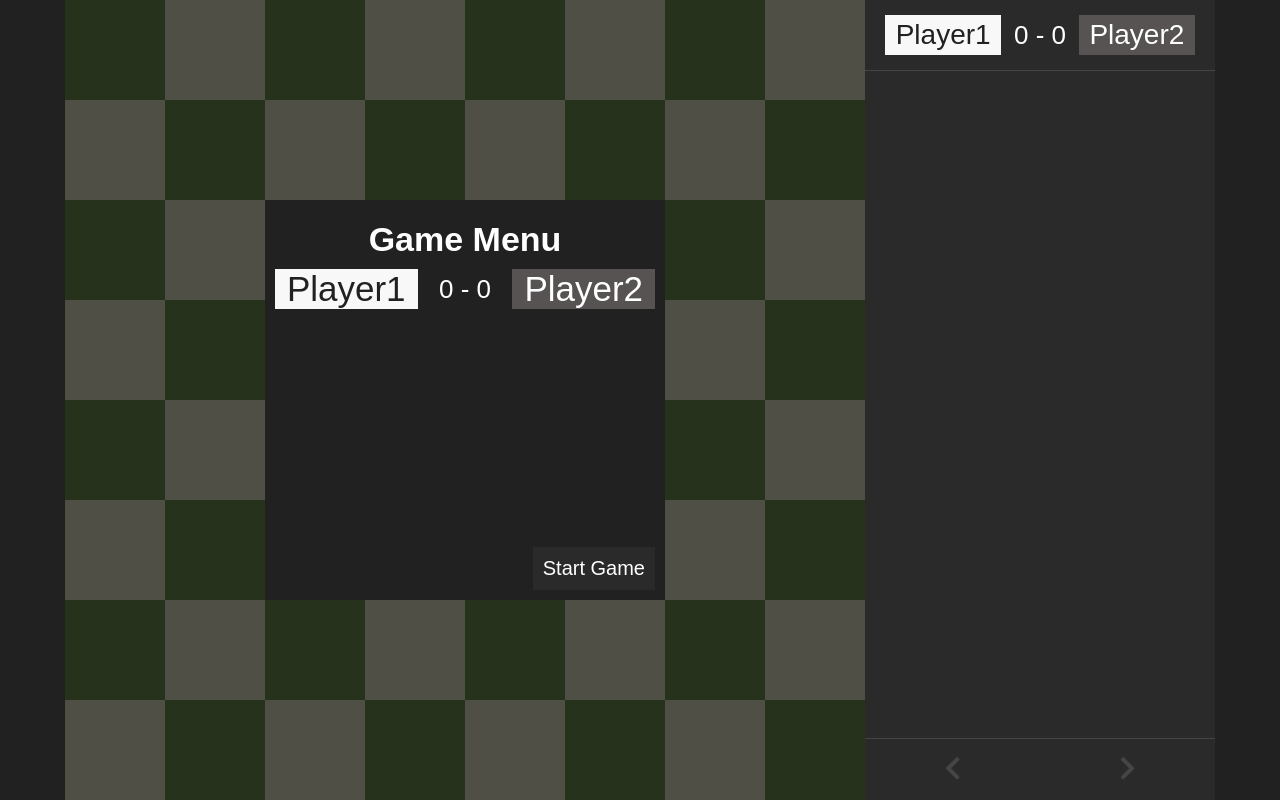
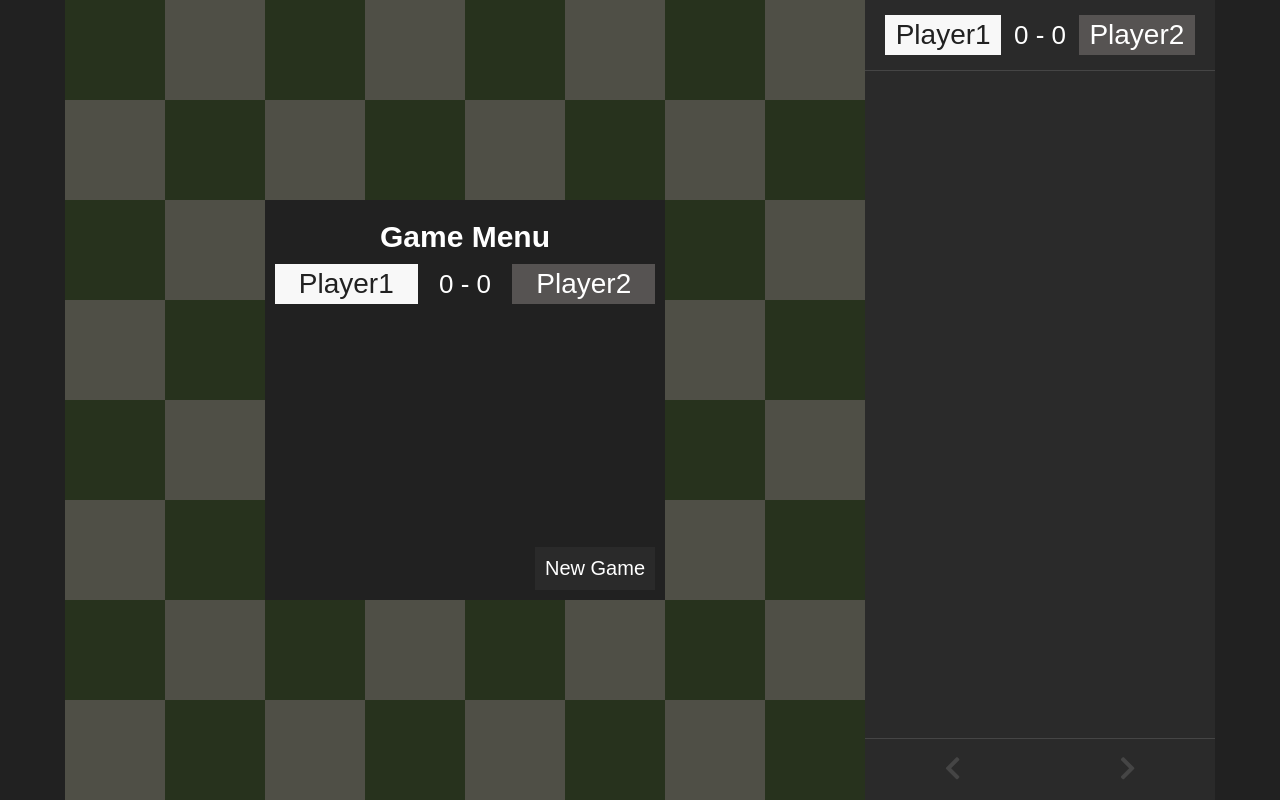
Before and after one commit to NSteczynski/Chess, a React app: page / in a window 1280 px wide. Built offline with nearby package versions, Linux system fonts and the light colour scheme.

Commit message:
Add action to rematch or start new game.

```diff
--- a/src/app.tsx
+++ b/src/app.tsx
@@ -44,7 +44,15 @@ const App: React.FunctionComponent<{}> = () => {
     return pieces
   }
 
-  const onGameStart = (): void => {
+  const onNewGame = (): void => {
+    const whitePlayer = createPlayerPieces(PlayerColor.WHITE, 6, false)
+    const blackPlayer = createPlayerPieces(PlayerColor.BLACK, 0, true)
+    if (settings.score[PlayerColor.WHITE].value > 0 || settings.score[PlayerColor.BLACK].value > 0)
+      setSettings(DefaultSettings)
+    return setState({ ...DefaultAppState, pieces: { ...whitePlayer, ...blackPlayer }, playerMove: PlayerColor.WHITE })
+  }
+
+  const onGameRematch = (): void => {
     const whitePlayer = createPlayerPieces(PlayerColor.WHITE, 6, false)
     const blackPlayer = createPlayerPieces(PlayerColor.BLACK, 0, true)
     if (settings.score[PlayerColor.WHITE].value > 0 || settings.score[PlayerColor.BLACK].value > 0)
@@ -203,7 +211,7 @@ const App: React.FunctionComponent<{}> = () => {
   return (
     <React.Fragment>
       <div className="gameContainer">
-        {(settings.winPlayer || !Object.keys(state.pieces).length) && <GameMenu {...settings} onGameStart={onGameStart} />}
+        {(settings.winPlayer || !Object.keys(state.pieces).length) && <GameMenu {...settings} onNewGame={onNewGame} onGameRematch={onGameRematch} />}
         <Board
           playerMove={state.playerMove}
           pieces={state.pieces}
--- a/src/components/gameMenu.scss
+++ b/src/components/gameMenu.scss
@@ -19,16 +19,16 @@
     background: $background;
 
     & > h2 {
-      font-size: 34px;
+      font-size: 30px;
       padding: 10px;
       text-align: center;
 
-      @media only screen and (max-width: 1150px) { font-size: 32px; }
-      @media only screen and (max-width: 1025px) { font-size: 30px; }
-      @media only screen and (max-width: 900px ) { font-size: 28px; }
-      @media only screen and (max-width: 768px ) { font-size: 26px; }
-      @media only screen and (max-width: 525px ) { font-size: 22px; }
-      @media only screen and (max-width: 425px ) { font-size: 16px; }
+      @media only screen and (max-width: 1150px) { font-size: 28px; }
+      @media only screen and (max-width: 1025px) { font-size: 26px; }
+      @media only screen and (max-width: 900px ) { font-size: 24px; }
+      @media only screen and (max-width: 768px ) { font-size: 22px; }
+      @media only screen and (max-width: 525px ) { font-size: 18px; }
+      @media only screen and (max-width: 425px ) { font-size: 14px; }
     }
 
     & > .score > p {
@@ -45,6 +45,11 @@
       @media only screen and (max-width: 425px ) { font-size: 10px; }
     }
 
+    & > .actions {
+      display: flex;
+      justify-content: flex-end;
+      margin-top: auto;
+
       & > button {
         font-size: 20px;
         padding: 10px;
@@ -59,6 +64,7 @@
         @media only screen and (max-width: 525px ) { font-size: 12px; }
         @media only screen and (max-width: 425px ) { font-size: 10px; }
 
+        &:not(:first-child) { margin-left: 10px; }
         &:hover {
           cursor: pointer;
           background: $lightContainer;
@@ -66,3 +72,4 @@
       }
     }
   }
+}
--- a/src/components/gameMenu.tsx
+++ b/src/components/gameMenu.tsx
@@ -3,8 +3,9 @@ import PlayerName from "./playerName"
 import { Settings, PlayerColor } from "../core/types"
 
 const GameMenu: React.FunctionComponent<{
-  onGameStart: () => void
-} & Settings> = ({ score, flip, winPlayer, onGameStart }) => (
+  onNewGame: () => void
+  onGameRematch: () => void
+} & Settings> = ({ score, flip, winPlayer, onNewGame, onGameRematch }) => (
   <div className="gameMenu">
     <div className="container">
       <h2>{winPlayer ? `${score[winPlayer].name} has won!` : "Game Menu"}</h2>
@@ -15,7 +16,10 @@ const GameMenu: React.FunctionComponent<{
           <PlayerName name={score[PlayerColor.BLACK].name} color={PlayerColor.BLACK} flip={flip} />
         </p>
       </div>
-      <button onClick={onGameStart}>Start Game</button>
+      <div className="actions">
+        {winPlayer && <button onClick={onGameRematch}>Rematch</button>}
+        <button onClick={onNewGame}>New Game</button>
+      </div>
     </div>
   </div>
 )
--- a/src/components/playerName.tsx
+++ b/src/components/playerName.tsx
@@ -49,7 +49,7 @@ const PlayerName: React.FunctionComponent<{
     localText.remove()
     localSpan.remove()
 
-    if (textElementWidth > containerWidth || textElementHeight > containerHeight)
+    if (textElementWidth > containerWidth || textElementHeight > containerHeight || initial > 28)
       return changeFontSize(initial - 1, true)
     return changeFontSize(initial + 1)
   }
```
Lines whose indentation alone changed are shown as unchanged.
